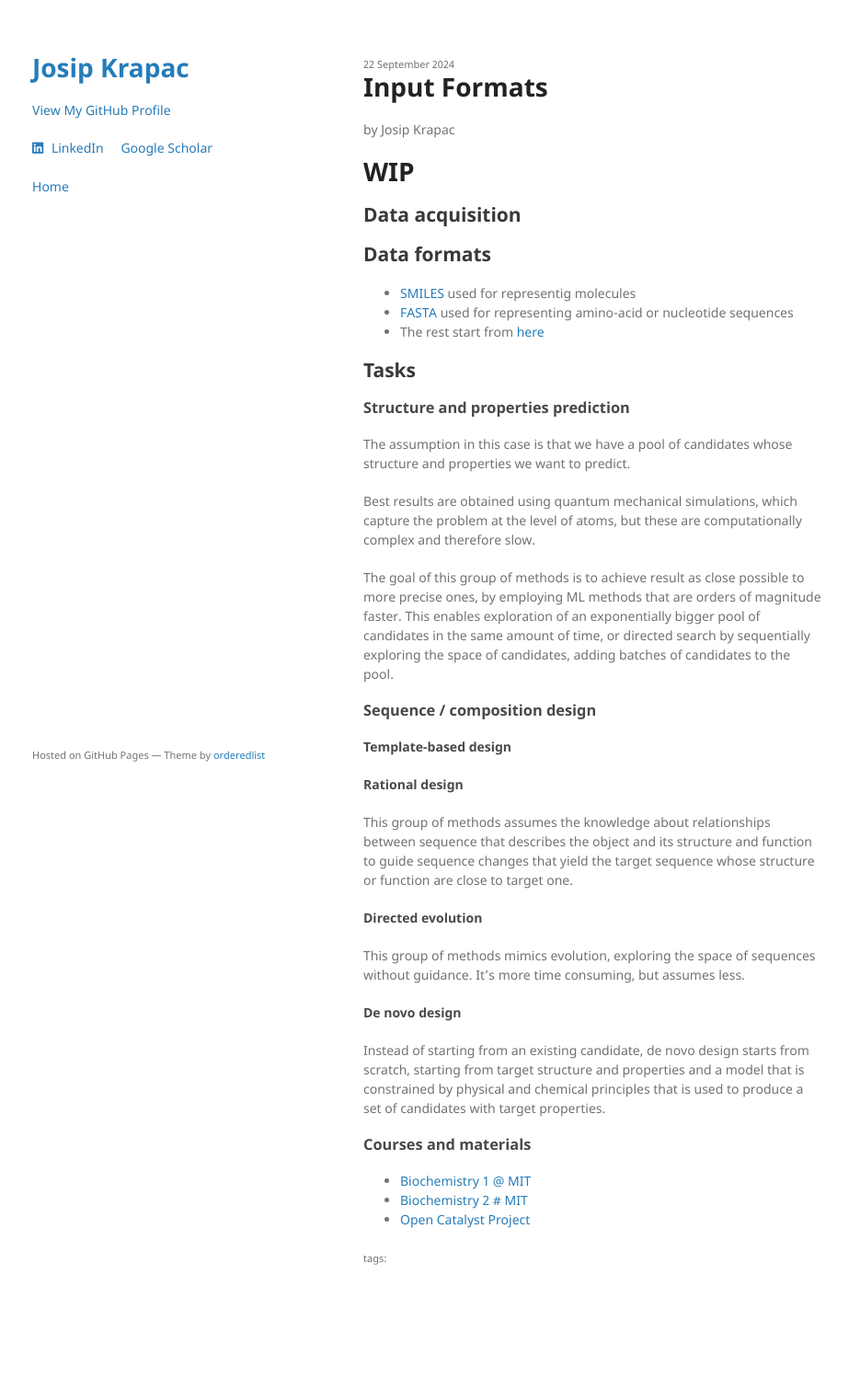
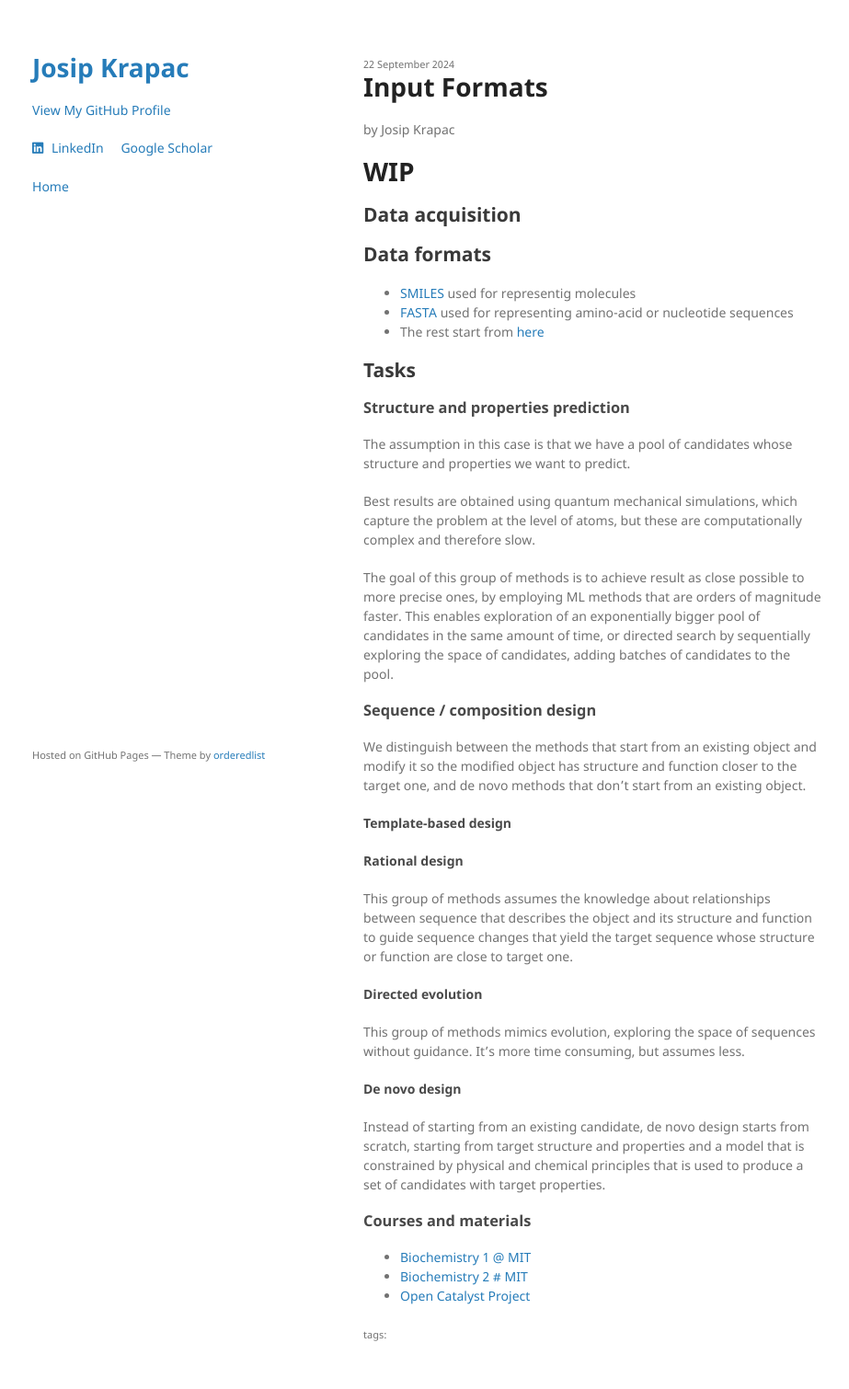
Before and after one commit to josipkrapac/josipkrapac.github.io, a Jekyll site: the page built from _posts/2024-09-22-input-formats.md, in a window 1280 px wide. Shown: the whole page at 92% size, without its empty margins (175-1098 px from the left). Built offline with Jekyll 4.4.1, drawn with Linux system fonts in a browser that asks for light colours; a style sheet for code colours, icons or effects is not loaded; the repository's description, which GitHub fills in, is left out; before the commit the page ends 1427 px from its top, so only the background shows below that.

Commit message:
Update 2024-09-22-input-formats.md

```diff
--- a/_posts/2024-09-22-input-formats.md
+++ b/_posts/2024-09-22-input-formats.md
@@ -19,7 +19,7 @@ Best results are obtained using quantum mechanical simulations, which capture th
 
 The goal of this group of methods is to achieve result as close possible to more precise ones, by employing ML methods that are orders of magnitude faster. This enables exploration of an exponentially bigger pool of candidates in the same amount of time, or directed search by sequentially exploring the space of candidates, adding batches of candidates to the pool.
 ### Sequence / composition design
-
+We distinguish between the methods that start from an existing object and modify it so the modified object has structure and function closer to the target one, and de novo methods that don't start from an existing object.
 #### Template-based design
 #### Rational design
 This group of methods assumes the knowledge about relationships between sequence that describes the object and its structure and function to guide sequence changes that yield the target sequence whose structure or function are close to target one.
```
